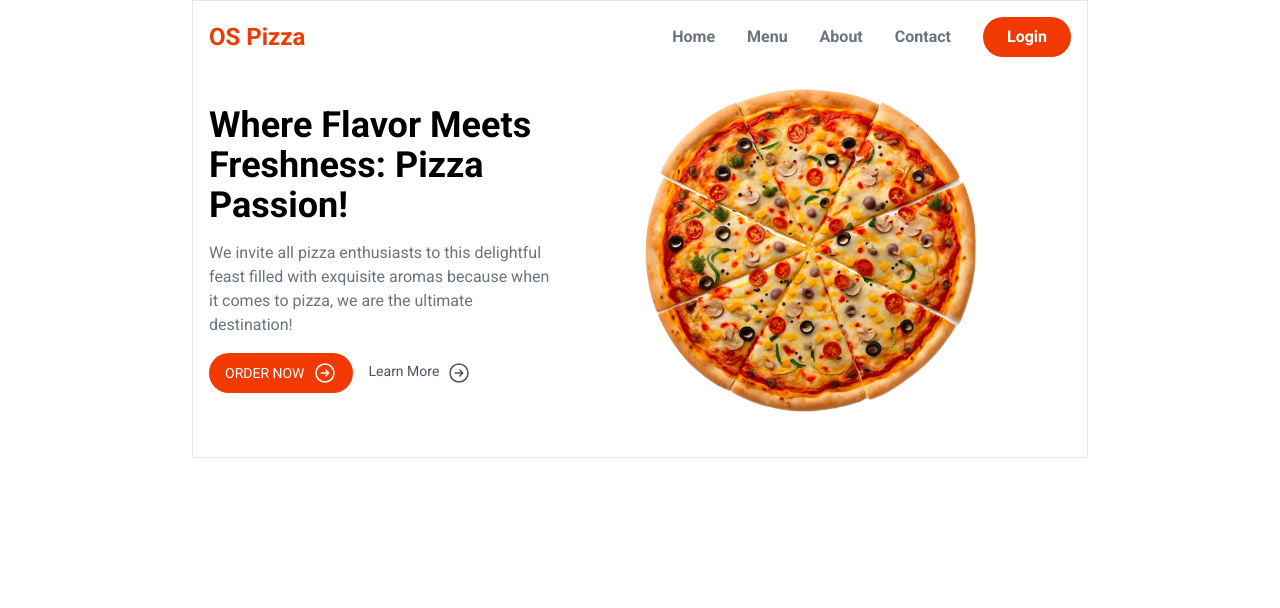
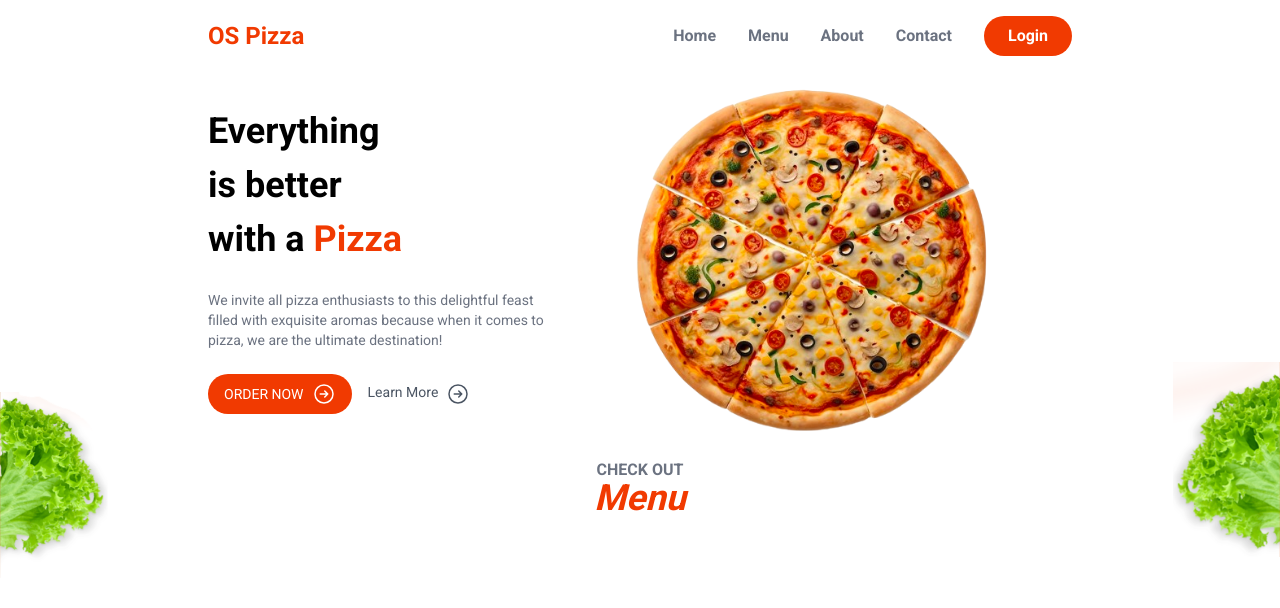
Before and after one commit to erciktiburak/food-traffic, a Next.js app: page / in a window 1280 px wide. Shown: the top 608 px of the page. Built offline with nearby package versions, Linux system fonts and the light colour scheme.

Commit message:
hero section edited

```diff
--- a/src/app/components/layout/header.js
+++ b/src/app/components/layout/header.js
@@ -2,8 +2,8 @@ import Link from "next/link";
 
 export default function Header() {
   return (
-    <header className="flex items-center justify-between">
-      <Link className="text-primary font-semibold text-2xl" href="">
+    <div className="hidden md:flex items-center justify-between">
+    <Link className="text-primary font-semibold text-2xl" href={"/"}>
         OS Pizza
       </Link>
 
@@ -19,6 +19,6 @@ export default function Header() {
           Login
         </Link>
       </nav>
-    </header>
+    </div>
   );
 }
--- a/src/app/components/layout/hero.js
+++ b/src/app/components/layout/hero.js
@@ -5,10 +5,12 @@ export default function Hero() {
   return (
     <section className="hero">
       <div className="py-12">
-        <h1 className="text-4xl font-semibold">
-          Where Flavor Meets Freshness: Pizza Passion!
+        <h1 className="text-4xl font-semibold leading-normal">
+          Everything <br /> is better
+          <br /> with a&nbsp;
+          <span className="text-primary">Pizza </span>
         </h1>
-        <p className="my-4 text-gray-500">
+        <p className="my-6 text-gray-500 text-sm">
           We invite all pizza enthusiasts to this delightful feast filled with
           exquisite aromas because when it comes to pizza, we are the ultimate
           destination!
--- /dev/null
+++ b/src/app/components/layout/homeMenu.js
@@ -0,0 +1,22 @@
+import Image from "next/image";
+
+export default function HomeMenu() {
+  return (
+    <section className="">
+      <div className="absolute left-0 right-0 w-full justify-start">
+        <div className="absolute left-0 -top-[70px] text-left -z-10">
+          <Image src={"/sallad1.png"} width={109} height={189} alt={"sallad"} />
+        </div>
+        <div className="absolute -top-[100px] right-0 -z-10">
+          <Image src={"/sallad2.png"} width={107} height={195} alt={"sallad"} />
+        </div>
+      </div>
+      <div className="text-center mb-4">
+        <h3 className="uppercase text-gray-500 font-semibold leading-4">
+          Check out
+        </h3>
+        <h2 className="text-primary font-bold text-4xl italic">Menu</h2>
+      </div>
+    </section>
+  );
+}
--- a/src/app/globals.css
+++ b/src/app/globals.css
@@ -4,5 +4,6 @@
 
 section.hero{
     @apply grid;
-    grid-template-columns: .4fr .6fr
+    grid-template-columns: .4fr .6fr;
+
 }
--- a/src/app/layout.js
+++ b/src/app/layout.js
@@ -12,7 +12,7 @@ export default function RootLayout({ children }) {
   return (
     <html lang="en">
       <body className={roboto.className}>
-        <main className="max-w-4xl mx-auto border p-4">{children}</main>
+        <main className="max-w-4xl mx-auto p-4">{children}</main>
       </body>
     </html>
   );
--- a/src/app/page.js
+++ b/src/app/page.js
@@ -1,11 +1,13 @@
 import Header from "./components/layout/header";
 import Hero from "./components/layout/hero";
+import HomeMenu from "./components/layout/homeMenu";
 
 export default function Home() {
   return (
     <>
       <Header />
       <Hero />
+      <HomeMenu />
     </>
   );
 }
```
Also changed, not shown: public/sallad1.png (added), public/sallad2.png (added).
